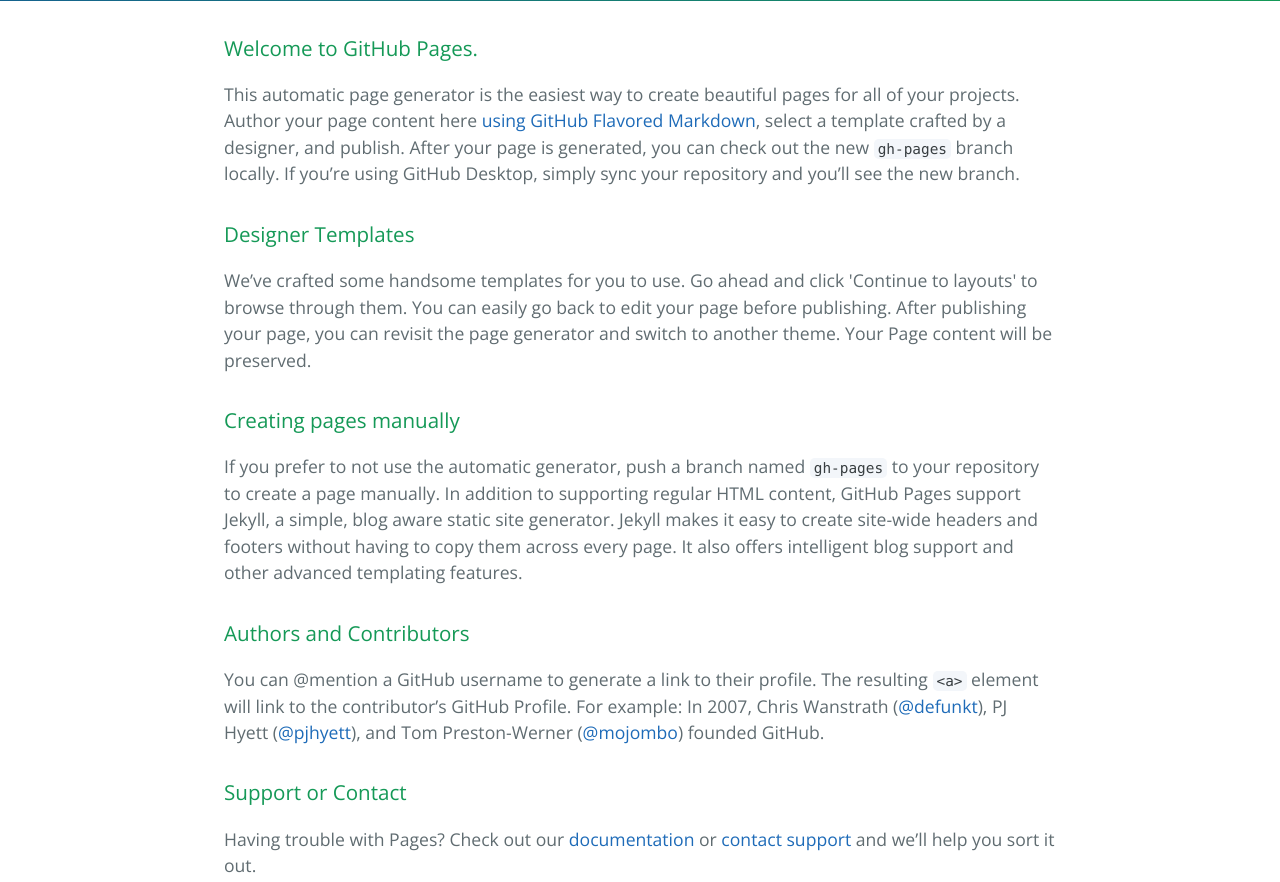
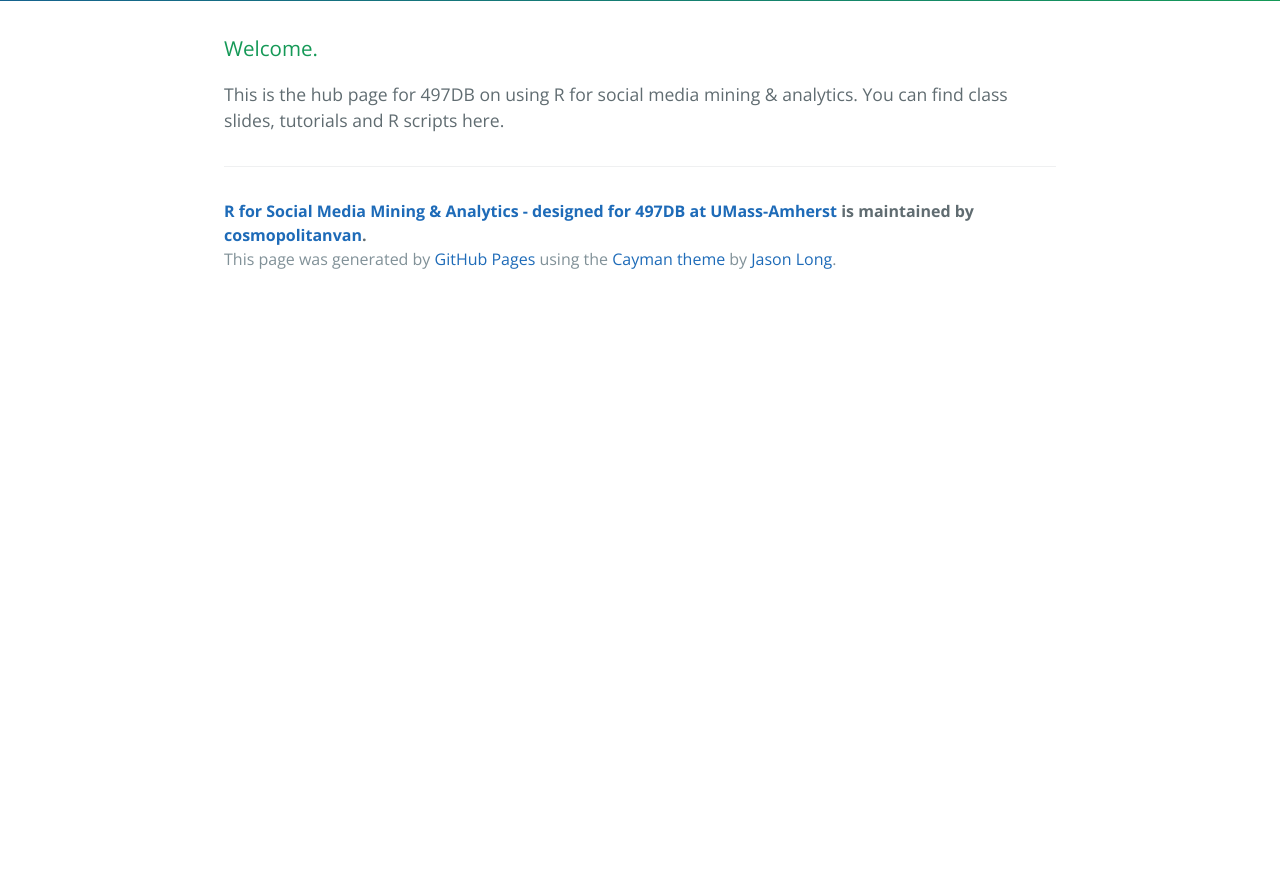
Before and after one commit to weiaiwayne/r-social-media-mining, a plain HTML site: page index.html in a window 1280 px wide. Shown: the part 460-1342 px from the top of the page. After the commit the page ends 800 px from the top, so only its background shows below. Drawn offline with nearby package versions, Linux system fonts and the light colour scheme.

```diff
--- a/index.html
+++ b/index.html
@@ -20,29 +20,9 @@
 
     <section class="main-content">
       <h3>
-<a id="welcome-to-github-pages" class="anchor" href="#welcome-to-github-pages" aria-hidden="true"><span aria-hidden="true" class="octicon octicon-link"></span></a>Welcome to GitHub Pages.</h3>
+<a id="welcome" class="anchor" href="#welcome" aria-hidden="true"><span aria-hidden="true" class="octicon octicon-link"></span></a>Welcome.</h3>
 
-<p>This automatic page generator is the easiest way to create beautiful pages for all of your projects. Author your page content here <a href="https://guides.github.com/features/mastering-markdown/">using GitHub Flavored Markdown</a>, select a template crafted by a designer, and publish. After your page is generated, you can check out the new <code>gh-pages</code> branch locally. If you’re using GitHub Desktop, simply sync your repository and you’ll see the new branch.</p>
-
-<h3>
-<a id="designer-templates" class="anchor" href="#designer-templates" aria-hidden="true"><span aria-hidden="true" class="octicon octicon-link"></span></a>Designer Templates</h3>
-
-<p>We’ve crafted some handsome templates for you to use. Go ahead and click 'Continue to layouts' to browse through them. You can easily go back to edit your page before publishing. After publishing your page, you can revisit the page generator and switch to another theme. Your Page content will be preserved.</p>
-
-<h3>
-<a id="creating-pages-manually" class="anchor" href="#creating-pages-manually" aria-hidden="true"><span aria-hidden="true" class="octicon octicon-link"></span></a>Creating pages manually</h3>
-
-<p>If you prefer to not use the automatic generator, push a branch named <code>gh-pages</code> to your repository to create a page manually. In addition to supporting regular HTML content, GitHub Pages support Jekyll, a simple, blog aware static site generator. Jekyll makes it easy to create site-wide headers and footers without having to copy them across every page. It also offers intelligent blog support and other advanced templating features.</p>
-
-<h3>
-<a id="authors-and-contributors" class="anchor" href="#authors-and-contributors" aria-hidden="true"><span aria-hidden="true" class="octicon octicon-link"></span></a>Authors and Contributors</h3>
-
-<p>You can @mention a GitHub username to generate a link to their profile. The resulting <code>&lt;a&gt;</code> element will link to the contributor’s GitHub Profile. For example: In 2007, Chris Wanstrath (<a href="https://github.com/defunkt" class="user-mention">@defunkt</a>), PJ Hyett (<a href="https://github.com/pjhyett" class="user-mention">@pjhyett</a>), and Tom Preston-Werner (<a href="https://github.com/mojombo" class="user-mention">@mojombo</a>) founded GitHub.</p>
-
-<h3>
-<a id="support-or-contact" class="anchor" href="#support-or-contact" aria-hidden="true"><span aria-hidden="true" class="octicon octicon-link"></span></a>Support or Contact</h3>
-
-<p>Having trouble with Pages? Check out our <a href="https://help.github.com/pages">documentation</a> or <a href="https://github.com/contact">contact support</a> and we’ll help you sort it out.</p>
+<p>This is the hub page for 497DB on using R for social media mining &amp; analytics. You can find class slides, tutorials and R scripts here. </p>
 
       <footer class="site-footer">
         <span class="site-footer-owner"><a href="https://github.com/cosmopolitanvan/r-social-media-mining">R for Social Media Mining &amp; Analytics - designed for 497DB at UMass-Amherst</a> is maintained by <a href="https://github.com/cosmopolitanvan">cosmopolitanvan</a>.</span>
```
Also changed, not shown: params.json (+1 -1 lines).
